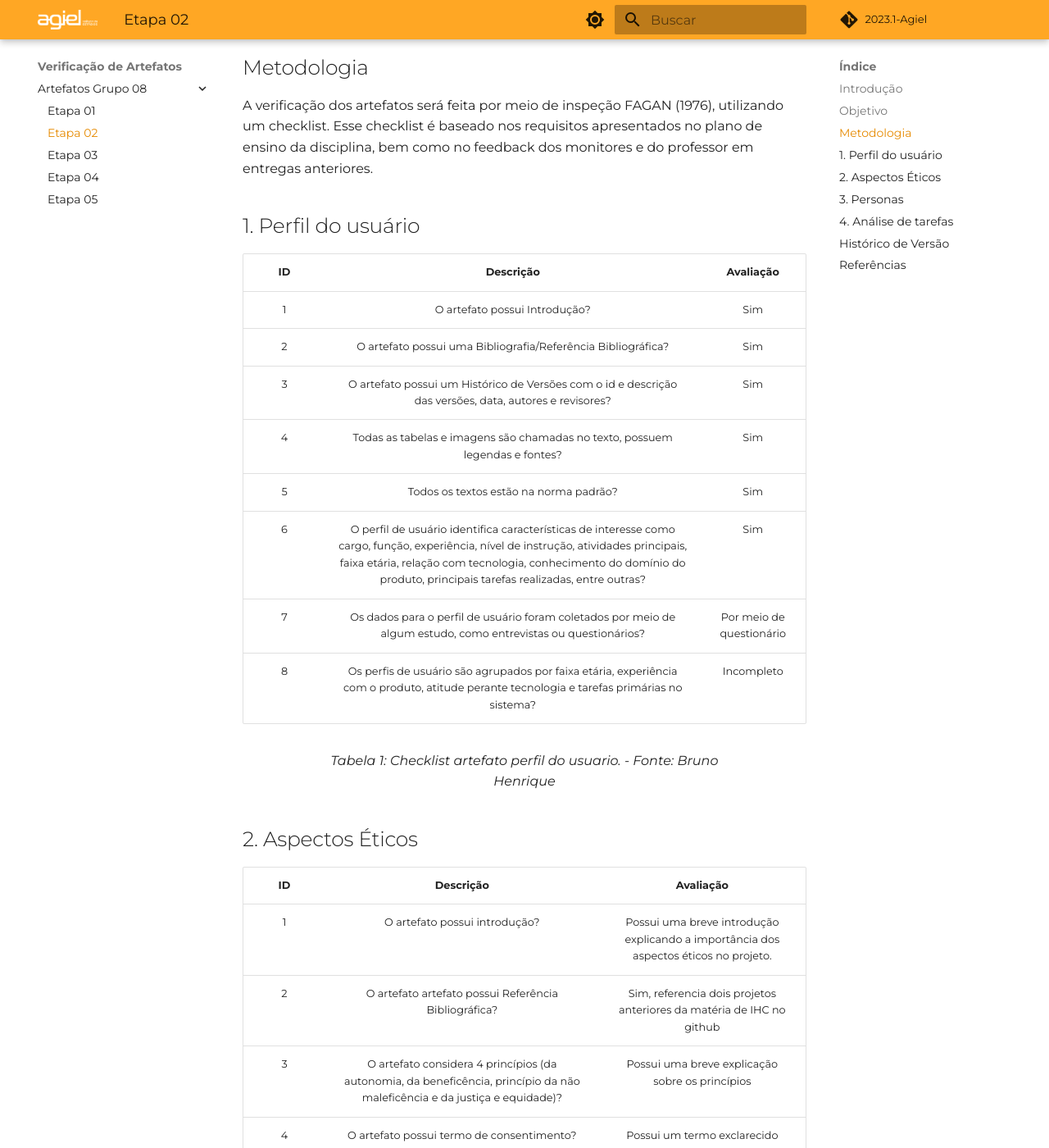
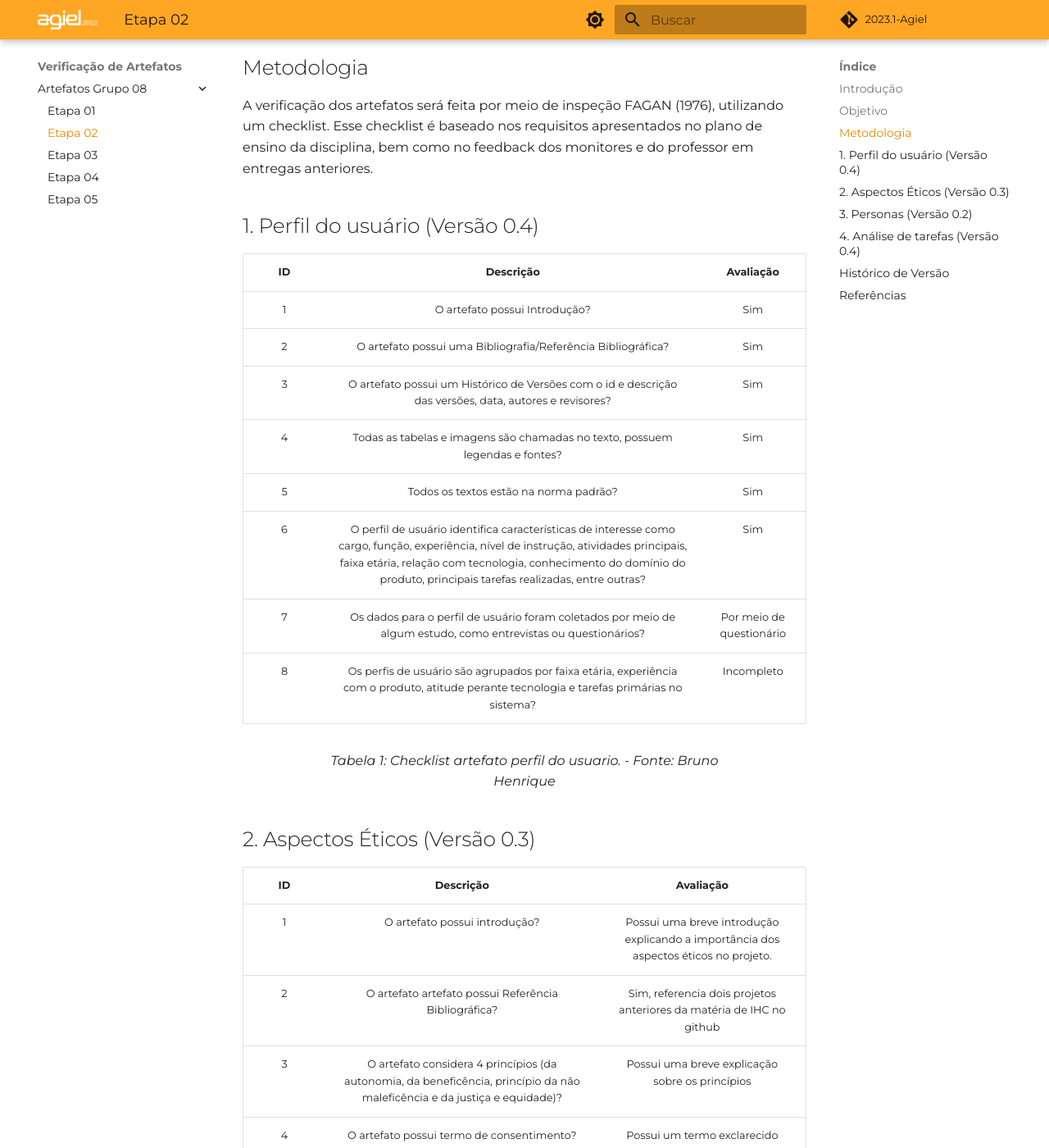
Before and after one commit to Interacao-Humano-Computador/2023.1-Agiel, an MkDocs documentation site: the page built from docs/verificacao/grupo_8/etapa_2.md, in a window 1280 px wide and 1400 px high, scrolled down 540 px. Shown: the whole window at 82% size. Built offline with MkDocs 1.6.1 and Material for MkDocs 9.7.7, drawn with Linux system fonts in a browser that asks for light colours; some web fonts are replaced; comment, search, counter and statistics services are not loaded; some of the changed text lies outside the part shown.

Commit message:
docs: adicionado versões dos artefatos verifiados

```diff
--- a/docs/verificacao/grupo_8/etapa_2.md
+++ b/docs/verificacao/grupo_8/etapa_2.md
@@ -13,7 +13,7 @@ Este documento tem como fim verificar a qualidade dos artefatos produzidos pelo
 ## Metodologia
 A verificação dos artefatos será feita por meio de inspeção FAGAN (1976), utilizando um checklist. Esse checklist é baseado nos requisitos apresentados no plano de ensino da disciplina, bem como no feedback dos monitores e do professor em entregas anteriores.
 
-## 1. Perfil do usuário
+## 1. Perfil do usuário (Versão 0.4)
 
 | ID |                                                                                                                           Descrição                                                                                                                            |        Avaliação         |
 |:--:|:--------------------------------------------------------------------------------------------------------------------------------------------------------------------------------------------------------------------------------------------------------------:|:------------------------:|
@@ -28,7 +28,7 @@ A verificação dos artefatos será feita por meio de inspeção FAGAN (1976), u
 
 <figcaption align="center">Tabela 1: Checklist artefato perfil do usuario. - Fonte: Bruno Henrique </figcaption>
 
-## 2. Aspectos Éticos
+## 2. Aspectos Éticos (Versão 0.3)
 
 | ID | Descrição  | Avaliação |
 |:--:|:----------:|:---------:|
@@ -40,7 +40,7 @@ A verificação dos artefatos será feita por meio de inspeção FAGAN (1976), u
 
 <figcaption align="center">Tabela 2: Avaliação das características da plataforma do projeto - Fonte: Breno Yuri</figcaption>
 
-## 3. Personas
+## 3. Personas (Versão 0.2)
 
 | ID |                                                     Descrição                                                     |   Avaliação   |
 |:--:|:-----------------------------------------------------------------------------------------------------------------:|:-------------:|
@@ -62,7 +62,7 @@ A verificação dos artefatos será feita por meio de inspeção FAGAN (1976), u
 
 <figcaption align="center">Tabela 3: Checklist artefato personas. - Fonte: Bruno Henrique </figcaption>
 
-## 4. Análise de tarefas
+## 4. Análise de tarefas (Versão 0.4)
 
 | ID | Descrição  | Avaliação |
 |:--:|:----------:|:---------:|
```
